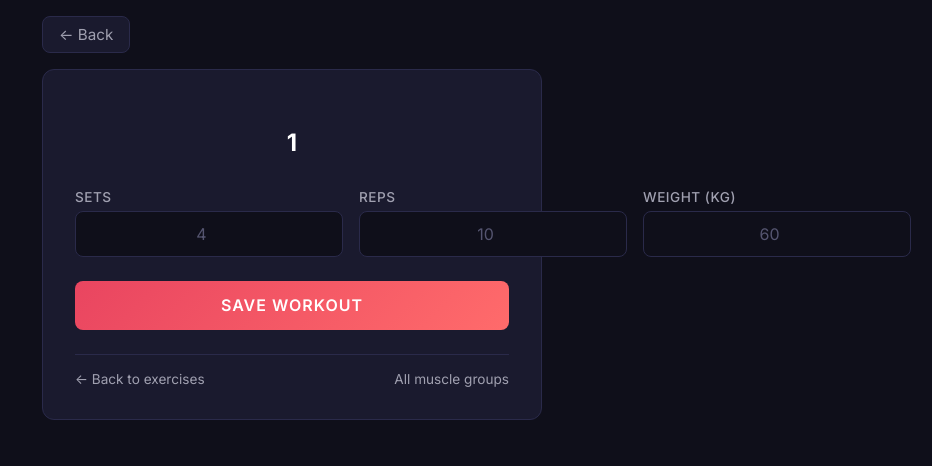
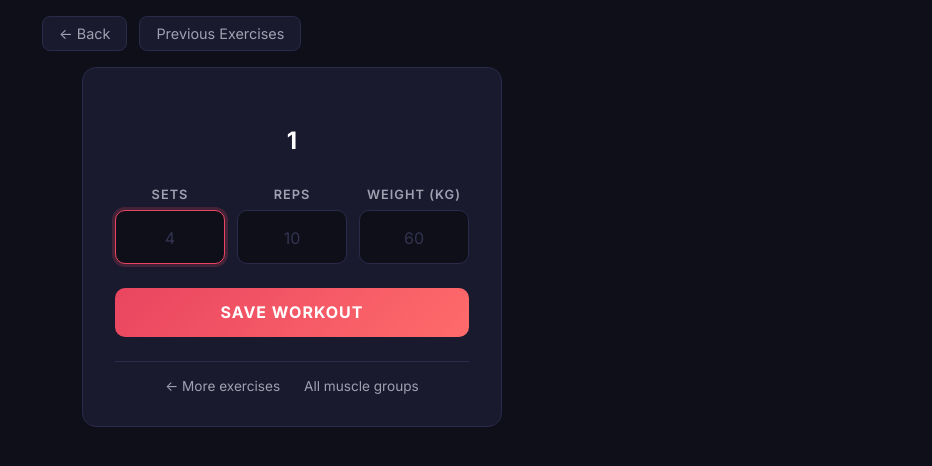
Before and after one commit to rushikeshsatyawanpawar07-del/gym-tracker, a React (Create React App) app: page /log/1/1 in a window 1280 px wide. Shown: the top 466 px of the page, without its empty margins (348-1280 px from the left). Built offline with nearby package versions, Linux system fonts and the light colour scheme.

Commit message:
Center log page inputs, fix background box, add Previous Exercises button

```diff
--- a/src/pages/WorkoutLogPage.css
+++ b/src/pages/WorkoutLogPage.css
@@ -6,30 +6,39 @@
 
 .log-header {
   max-width: 500px;
-  margin: 0 auto;
-  padding-bottom: 1rem;
+  margin: 0 auto 1rem;
 }
 
-.back-btn {
+.log-nav {
+  display: flex;
+  gap: 0.75rem;
+}
+
+.nav-btn {
+  display: inline-flex;
+  align-items: center;
   background: #1a1a2e;
   border: 1px solid #2a2a4a;
   color: #a0a0b0;
   padding: 0.5rem 1rem;
   border-radius: 8px;
   cursor: pointer;
-  font-size: 0.95rem;
-  transition: background 0.2s;
+  font-size: 0.9rem;
+  font-family: inherit;
+  text-decoration: none;
+  transition: background 0.2s, color 0.2s;
 }
 
-.back-btn:hover {
+.nav-btn:hover {
   background: #2a2a4a;
+  color: #ffffff;
 }
 
 .log-form {
-  max-width: 500px;
+  max-width: 420px;
   margin: 0 auto;
   background: #1a1a2e;
-  border-radius: 12px;
+  border-radius: 14px;
   padding: 2rem;
   border: 1px solid #2a2a4a;
 }
@@ -42,9 +51,9 @@
 .muscle-badge {
   display: inline-block;
   color: #fff;
-  padding: 0.3rem 0.8rem;
+  padding: 0.3rem 1rem;
   border-radius: 20px;
-  font-size: 0.85rem;
+  font-size: 0.8rem;
   font-weight: 600;
   margin-bottom: 0.75rem;
 }
@@ -58,35 +67,42 @@
 
 .form-row {
   display: flex;
-  gap: 1rem;
+  justify-content: center;
+  gap: 0.75rem;
 }
 
 .form-group {
   flex: 1;
   display: flex;
   flex-direction: column;
+  align-items: center;
 }
 
 .form-group label {
-  font-size: 0.85rem;
+  font-size: 0.8rem;
   color: #a0a0b0;
-  margin-bottom: 0.4rem;
-  font-weight: 500;
+  margin-bottom: 0.5rem;
+  font-weight: 600;
   text-transform: uppercase;
-  letter-spacing: 0.5px;
+  letter-spacing: 1px;
+  text-align: center;
 }
 
 .form-group input {
+  width: 100%;
+  max-width: 120px;
   background: #0f0f1a !important;
   border: 1px solid #2a2a4a;
-  border-radius: 8px;
-  padding: 0.75rem 1rem;
+  border-radius: 10px;
+  padding: 0.85rem 0.5rem;
   color: #ffffff !important;
-  font-size: 1rem;
+  font-size: 1.3rem;
+  font-weight: 700;
   text-align: center;
   transition: border-color 0.2s, box-shadow 0.2s;
   -webkit-appearance: none;
   appearance: none;
+  box-sizing: border-box;
 }
 
 .form-group input:-webkit-autofill,
@@ -103,21 +119,33 @@
 }
 
 .form-group input::placeholder {
-  color: #555570;
+  color: #333350;
+  font-weight: 400;
+  font-size: 1rem;
+}
+
+input[type="number"]::-webkit-outer-spin-button,
+input[type="number"]::-webkit-inner-spin-button {
+  -webkit-appearance: none;
+  margin: 0;
+}
+
+input[type="number"] {
+  -moz-appearance: textfield;
 }
 
 .form-error {
   color: #ff6b6b;
   font-size: 0.9rem;
   text-align: center;
-  margin: 1rem 0 0;
+  margin: 1.25rem 0 0;
 }
 
 .form-success {
   color: #4ecdc4;
   font-size: 0.9rem;
   text-align: center;
-  margin: 1rem 0 0;
+  margin: 1.25rem 0 0;
   font-weight: 500;
 }
 
@@ -128,9 +156,9 @@
   background: linear-gradient(135deg, #e94560, #ff6b6b);
   color: #fff;
   border: none;
-  border-radius: 8px;
+  border-radius: 10px;
   font-size: 1rem;
-  font-weight: 600;
+  font-weight: 700;
   text-transform: uppercase;
   letter-spacing: 1px;
   cursor: pointer;
@@ -153,7 +181,8 @@
 
 .log-footer {
   display: flex;
-  justify-content: space-between;
+  justify-content: center;
+  gap: 1.5rem;
   margin-top: 1.5rem;
   padding-top: 1rem;
   border-top: 1px solid #2a2a4a;
@@ -170,14 +199,20 @@
   color: #e94560;
 }
 
-@media (max-width: 600px) {
+@media (max-width: 500px) {
   .log-form {
     padding: 1.5rem;
+    border-radius: 10px;
   }
 
   .form-row {
-    flex-direction: column;
-    gap: 0.75rem;
+    gap: 0.5rem;
+  }
+
+  .form-group input {
+    max-width: 100px;
+    font-size: 1.1rem;
+    padding: 0.75rem 0.4rem;
   }
 }
 
@@ -187,4 +222,9 @@
     gap: 0.5rem;
     text-align: center;
   }
+
+  .form-group input {
+    max-width: 85px;
+    font-size: 1rem;
+  }
 }
--- a/src/pages/WorkoutLogPage.jsx
+++ b/src/pages/WorkoutLogPage.jsx
@@ -45,9 +45,14 @@ function WorkoutLogPage() {
   return (
     <div className="log-page">
       <div className="log-header">
-        <button onClick={() => navigate(-1)} className="back-btn">
-          &#8592; Back
-        </button>
+        <div className="log-nav">
+          <button onClick={() => navigate(-1)} className="nav-btn">
+            &#8592; Back
+          </button>
+          <Link to={`/exercises/${muscleId}`} className="nav-btn">
+            Previous Exercises
+          </Link>
+        </div>
       </div>
       <div className="log-form">
         <div className="exercise-info">
@@ -67,6 +72,7 @@ function WorkoutLogPage() {
                 onChange={(e) => setSets(e.target.value)}
                 placeholder="4"
                 min="1"
+                autoFocus
               />
             </div>
             <div className="form-group">
@@ -101,7 +107,7 @@ function WorkoutLogPage() {
         </form>
         <div className="log-footer">
           <Link to={`/exercises/${muscleId}`}>
-            &larr; Back to {group?.name} exercises
+            &larr; More {group?.name} exercises
           </Link>
           <Link to="/">All muscle groups</Link>
         </div>
```
